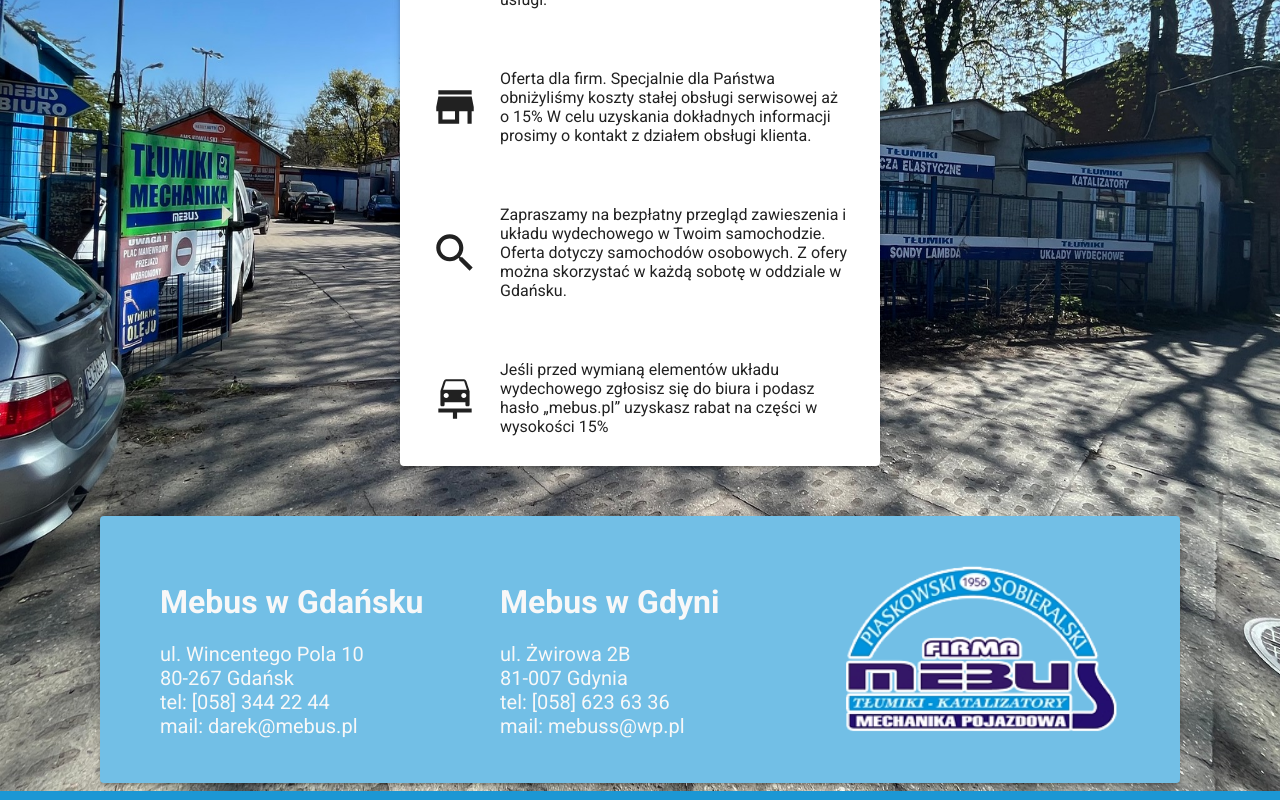
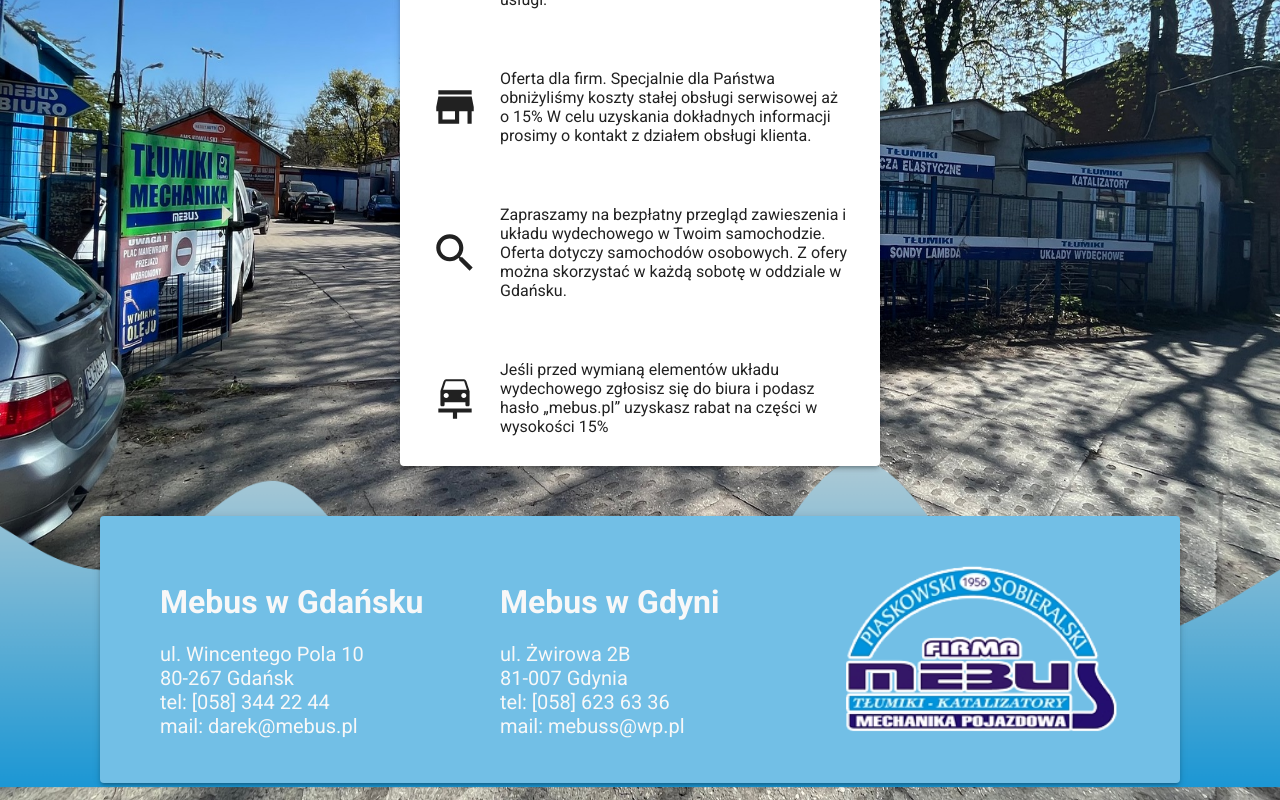
Before and after one commit to M-ac-i-ej-s/Mebus-s-c-project, a React (Vite) app: page /home/sale in a window 1280 px wide. Shown: the part 398-1198 px from the top of the page. Built offline with nearby package versions, Linux system fonts and the light colour scheme.

Commit message:
fix-wave-sale

```diff
--- a/src/pages/Sale.tsx
+++ b/src/pages/Sale.tsx
@@ -4,11 +4,15 @@
 import StoreIcon from '@mui/icons-material/Store';
 import SearchIcon from '@mui/icons-material/Search';
 import CarRepairIcon from '@mui/icons-material/CarRepair';
+import Wave from '../assets/wave.png'
 import '../styles/pages/salePage.scss'
 
 const Sale = () => {
   return (
     <div className="div__sale">
+        <div className="div__wave">
+            <img src={Wave} alt="wave" />
+        </div>
         <div className="div__sale_main">
             <Paper elevation={3}>
                 <div className="div__section">
--- a/src/styles/pages/salePage.scss
+++ b/src/styles/pages/salePage.scss
@@ -11,4 +11,13 @@
             padding: 30px;
         }
     }
+    .div__wave {
+        position: absolute;
+        z-index: -1;
+        top: 750px;
+        width: 100%;
+        img {
+            width: 100%;
+        }
+    }
 }
```
